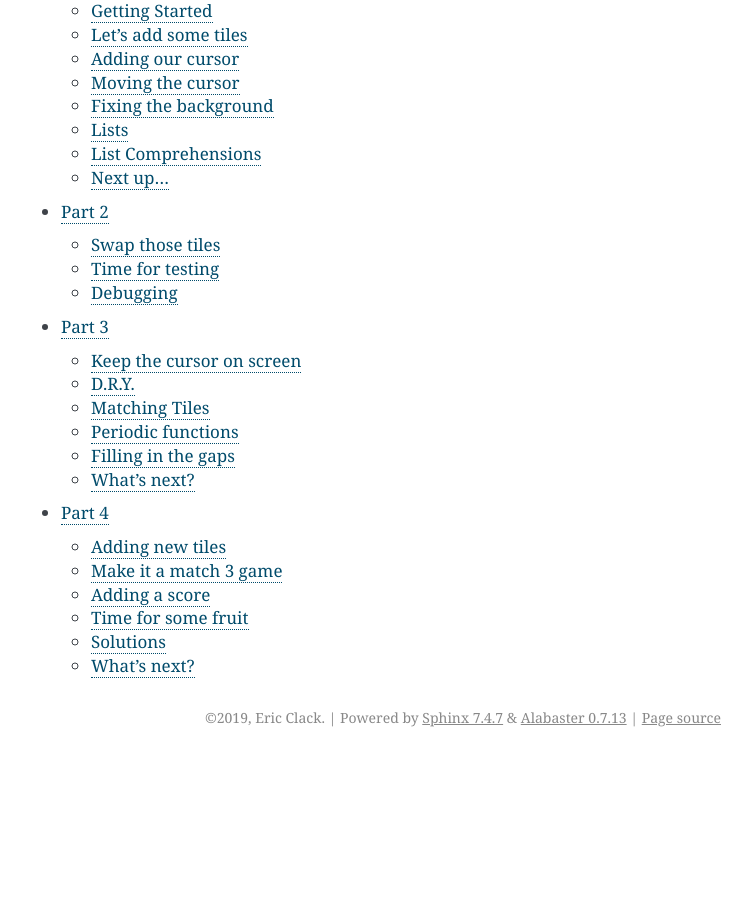
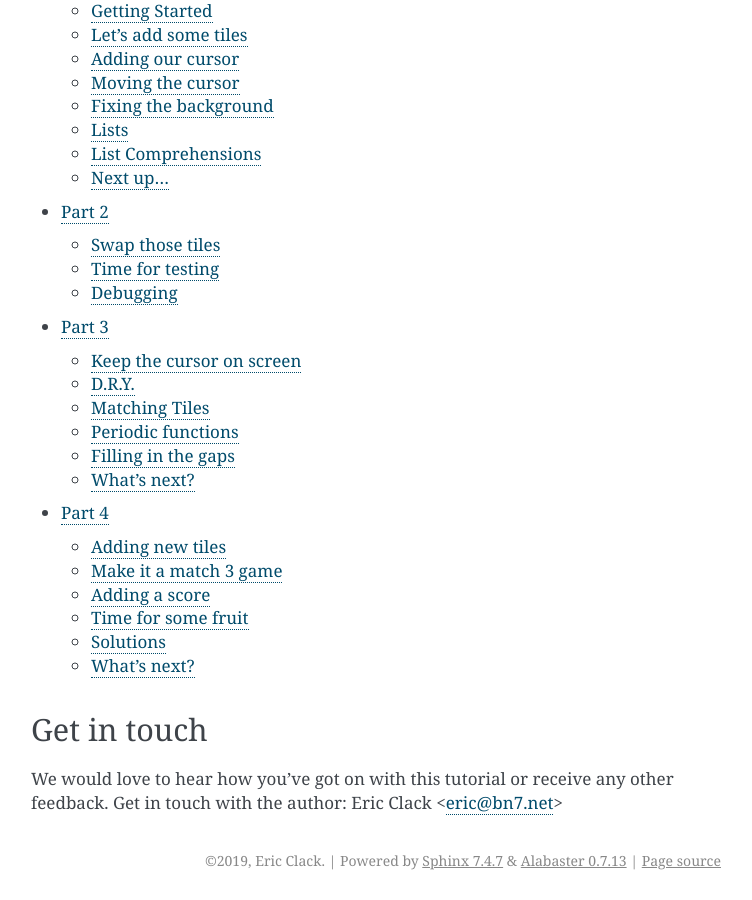
Before and after one commit to ericclack/pygamezero_candy, a Sphinx documentation site: the page built from doc/index.rst, in a window 1280 px wide and 900 px high, scrolled down 1201 px. Shown: the whole window, without its empty margins (389-1141 px from the left). Built offline with Sphinx 7.4.7, drawn with Linux system fonts in a browser that asks for light colours; before the commit the page ends 1958 px from its top, so only the background shows below that.

Commit message:
Added author link

```diff
--- a/doc/conf.py
+++ b/doc/conf.py
@@ -19,11 +19,16 @@
 
 project = 'Candy Crush'
 copyright = '2019, Eric Clack'
-author = 'Eric Clack'
+author = 'Eric Clack <eric@bn7.net>'
 
 # The full version, including alpha/beta/rc tags
 release = '1.0'
 
+# Include RST content at the end of every file,
+# useful for making variables here appear in documents
+rst_epilog = """
+.. |author| replace:: {author}
+""".format(author=author)
 
 # -- General configuration ---------------------------------------------------
 
--- a/doc/index.rst
+++ b/doc/index.rst
@@ -34,3 +34,9 @@ Click on the Part 1 link below to get started.
    part2
    part3
    part4
+
+Get in touch
+------------
+
+We would love to hear how you've got on with this tutorial or receive
+any other feedback. Get in touch with the author: |author|
```
